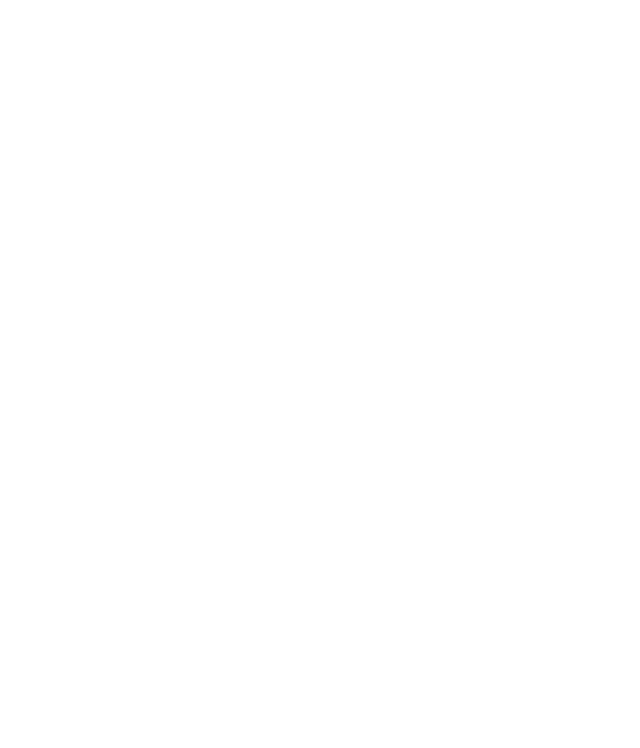
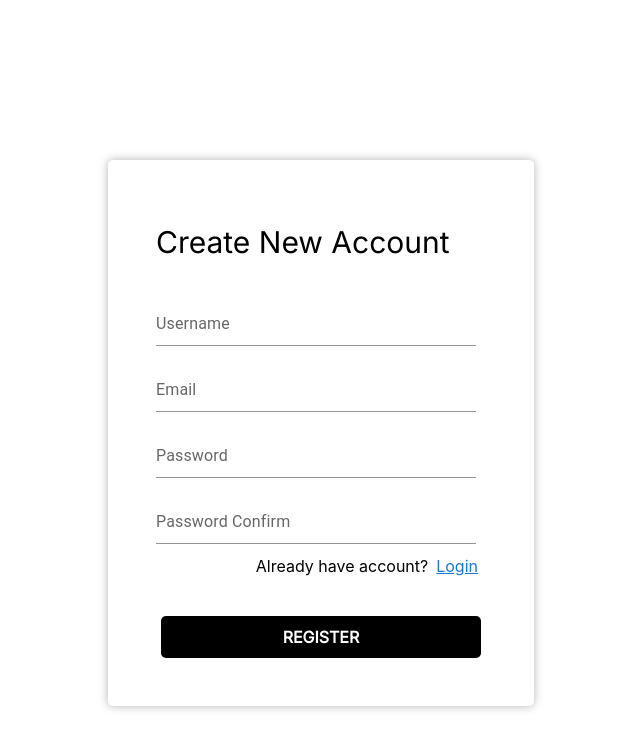
Before and after one commit to HMT2002/SE121-VideoSharing, a React (Create React App) app in the folder frontend/: page /create-new-account in a window 1280 px wide. Before the commit this address had no page. Shown: the top 748 px of the page, without its empty margins (319-959 px from the left). Built offline with nearby package versions, Linux system fonts and the light colour scheme.

Commit message:
add RegisterForm

```diff
--- /dev/null
+++ b/frontend/src/components/RegisterForm.js
@@ -0,0 +1,36 @@
+import React from "react";
+import { Link } from "react-router-dom";
+
+import Card from "./Card";
+import TextField from "@mui/material/TextField";
+
+import "../styles/RegisterForm.css";
+
+const RegisterForm = () => {
+    return (
+        <Card className="register-form">
+            <form>
+                <h1 className="register-form__title">Create New Account</h1>
+                <div className="register-form__input">
+                    <TextField className="register-form__input-textfield" label="Username" variant="standard" />
+                </div>
+                <div className="register-form__input">
+                    <TextField className="register-form__input-textfield" label="Email" variant="standard" />
+                </div>
+                <div className="register-form__input">
+                    <TextField className="register-form__input-textfield" label="Password" variant="standard" type="password" />
+                </div>
+                <div className="register-form__input">
+                    <TextField className="register-form__input-textfield" label="Password Confirm" variant="standard" type="password" />
+                </div>
+                <div className="register-form__login-redirect" to="/">
+                    <div>Already have account?</div>
+                    <Link>Login</Link>
+                </div>
+                <button className="register-form__submit-btn" type="submit" >REGISTER</button>
+            </form>
+        </Card>
+    );
+}
+
+export default RegisterForm;
--- a/frontend/src/index.js
+++ b/frontend/src/index.js
@@ -1,5 +1,5 @@
 import React from "react";
-import ReactDOM from "react-dom";
+import ReactDOM from "react-dom/client";
 import { BrowserRouter, Routes } from "react-router-dom";
 
 import App from "./App";
--- a/frontend/src/pages/AppRouter.js
+++ b/frontend/src/pages/AppRouter.js
@@ -2,14 +2,14 @@
 import { Routes, Route } from "react-router-dom";
 
 import LoginPage from "./LoginPage";
+import RegisterPage from "./RegisterPage";
 import HomePage from "./HomePage";
-import RegisterPage from "./RegisterPage";
 
 const AppRouter = () => {
     return (
         <Routes>
             <Route path="/login" element={<LoginPage />} />
-            <Route path="/register" element={<RegisterPage />} />
+            <Route path="/create-new-account" element={<RegisterPage />} />
             <Route path="/" exact element={<HomePage />} />
         </Routes>
     );
--- a/frontend/src/pages/LoginPage.js
+++ b/frontend/src/pages/LoginPage.js
@@ -3,7 +3,9 @@
 import LoginForm from "../components/LoginForm";
 
 const LoginPage = () => {
-    return (<LoginForm />);
+    return (
+        <LoginForm />
+    );
 }
 
 export default LoginPage;
--- a/frontend/src/pages/RegisterPage.js
+++ b/frontend/src/pages/RegisterPage.js
@@ -1,10 +1,9 @@
 import React from "react";
+import RegisterForm from "../components/RegisterForm";
 
 const RegisterPage = () => {
     return (
-        <React.Fragment>
-            This is RegisterPage!
-        </React.Fragment>
+        <RegisterForm />
     );
 }
 
--- /dev/null
+++ b/frontend/src/styles/RegisterForm.css
@@ -0,0 +1,65 @@
+.register-form {
+    display: flex;
+    flex-direction: column;
+    position: relative;
+    width: 330px;
+    height: 450px;
+    padding: 3rem;
+    margin: auto;
+    margin-top: 10rem;
+}
+
+.register-form__title {
+    font-family: 'Inter';
+    font-size: 30px;
+    font-weight: 500;
+    margin-block-start: 1rem;
+    margin-block-end: 2rem;
+}
+
+.register-form__input {
+    display: flex;
+    margin-block: 1.5rem;
+}
+
+.register-form__input-textfield {
+    width: 320px;
+    height: 42px;
+}
+
+.register-form__input-textfield input {
+    font-size: 20px;
+}
+
+.register-form__login-redirect {
+    display: flex;
+    width: fit-content;
+    margin-inline-start: auto;
+    margin-inline-end: 0.5rem;
+    margin-block-start: 1.5rem;
+    margin-block-end: 2.5rem;
+}
+
+.register-form__login-redirect a {
+    color: #1976d2;
+    margin-inline-start: 0.5rem;
+}
+
+.register-form__submit-btn {
+    background-color: black;
+    color: white;
+    display: block;
+    width: 320px;
+    height: 42px;
+    font-family: 'Inter';
+    font-size: 16px;
+    font-weight: 600;
+    margin-inline: auto;
+    border: none;
+    border-radius: 5px;
+}
+
+.register-form__submit-btn:hover {
+    background-color: rgb(63, 63, 63);
+    cursor: pointer;
+}
```
